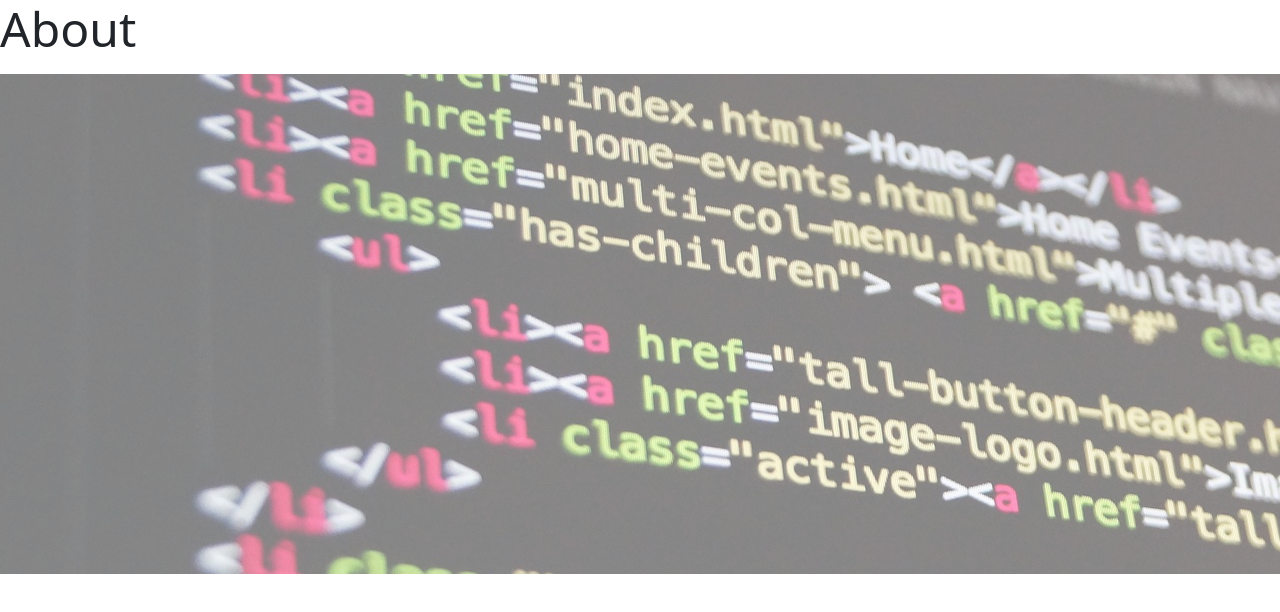
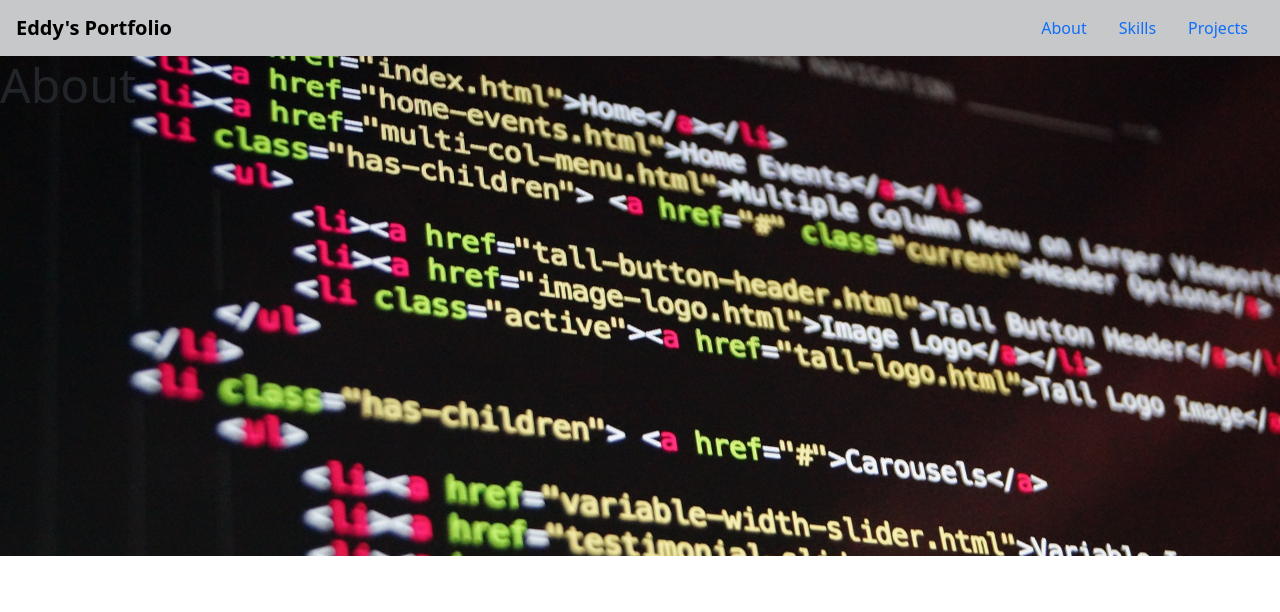
Before and after one commit to eeeeeddy/Portfolio, a React (Create React App) app: page /About in a window 1280 px wide. Shown: the top 612 px of the page. Built offline with nearby package versions, Linux system fonts and the light colour scheme.

Commit message:
Main 페이지 분리 (분리 작업 후 병합 예정)

```diff
--- a/src/css/About.css
+++ b/src/css/About.css
@@ -1,3 +1,9 @@
-.img {
+/* .img {
     background-image: url('../image/bg-img.jpg');
+} */
+
+#About {
+    background-image: url('../image/bg-img.jpg');
+    background-size: cover;
+    height: 500px;
 }
--- a/src/pages/About.js
+++ b/src/pages/About.js
@@ -1,13 +1,20 @@
 import React from 'react';
 import '../css/About.css';
+import Navbar from './navbar';
 
 function About() {
     return (
-        <div id="About" className='mb-5'>
-            <p className='display-5 text-start'>About</p>
+        <div>
 
-            <div className="img" style={{height:"500px", opacity:"50%"}}></div>
+            <Navbar />
+
+            <div id="About" className='mb-5'>
+                <p className='display-5 text-start'>About</p>
+
+                <div className="img" style={{ height: "500px", opacity: "50%" }}></div>
+            </div>
         </div>
+
     );
 }
 
--- a/src/pages/Main.js
+++ b/src/pages/Main.js
@@ -14,13 +14,13 @@ function Main() {
             <div className="scrollspy-example bg-white p-3 rounded-2 mt-5" data-bs-spy="scroll" data-bs-target="#navbar-example2" data-bs-root-margin="0px 0px -40%" data-bs-smooth-scroll="true" tabIndex={0}>
 
                 {/* About */}
-                <About />
+                {/* <About /> */}
 
                 {/* Skills */}
-                <Skills />
+                {/* <Skills /> */}
 
                 {/* Projects */}
-                <Projects />
+                {/* <Projects /> */}
             </div>
         </div>
     );
--- a/src/pages/Projects.js
+++ b/src/pages/Projects.js
@@ -1,7 +1,12 @@
 import React from 'react';
+import Navbar from './navbar';
 
 function Projects() {
     return (
+        <div>
+
+            <Navbar />
+
             <div id="Projects">
                 <p className='display-5 text-start'>Projects</p>
                 <ul>
@@ -9,8 +14,10 @@ function Projects() {
                     <p>- BeatBuddy</p>
                     <p>- Portfolio Page</p>
                 </ul>
-            <div style={{height:"500px"}}></div>
+                <div style={{ height: "500px" }}></div>
             </div>
+        </div>
+
     );
 }
 
--- a/src/pages/Skills.js
+++ b/src/pages/Skills.js
@@ -1,16 +1,23 @@
 import React from 'react';
+import Navbar from './navbar';
 
 function Skills() {
     return (
-        <div id="Skills" className='mt-3 mb-5'>
-            <p className='display-5 text-start'>Skills</p>
-            {/* <img src="" width="40" height="40"/> */}
-            <img src="https://www.vectorlogo.zone/logos/reactjs/reactjs-ar21.svg" alt="React" width="80" height="40"/>
-            <p>Spring, HTML, CSS, Python, MySQL, ElasticSearch, Kibana, Git, Github, Docker, AWS</p>
-            <p>AWS CodeDeploy, Amazon EC2, Github Action, Github pages, notion, Bootstrap, Axure</p>
+        <div>
 
-            <div style={{height:"500px"}}></div>
+            <Navbar />
+
+            <div id="Skills" className='mb-5'>
+                <p className='display-5 text-start'>Skills</p>
+                {/* <img src="" width="40" height="40"/> */}
+                <img src="https://www.vectorlogo.zone/logos/reactjs/reactjs-ar21.svg" alt="React" width="80" height="40" />
+                <p>Spring, HTML, CSS, Python, MySQL, ElasticSearch, Kibana, Git, Github, Docker, AWS</p>
+                <p>AWS CodeDeploy, Amazon EC2, Github Action, Github pages, notion, Bootstrap, Axure</p>
+
+                <div style={{ height: "500px" }}></div>
+            </div>
         </div>
+
     );
 }
 
--- a/src/pages/navbar.js
+++ b/src/pages/navbar.js
@@ -4,18 +4,27 @@ import '../css/navbar.css';
 function navbar() {
     return (
         <div>
-            <nav id="navbar-example2" className="navbar bg-dark bg-opacity-25 px-3 mb-3">
-                <a className="navbar-brand" href="/"><strong>Eddy's Portfolio</strong></a>
+            <nav id="navbar-example2" className="navbar bg-dark bg-opacity-25 px-3">
+                <a className="navbar-brand" href="/Portfolio"><strong>Eddy's Portfolio</strong></a>
                 <ul className="nav nav-pills">
-                    <li className="nav-item">
-                        <a className="nav-link" href="#About">About</a>
+                    <li className='nav-item'>
+                        <a className='nav-link' href='/Portfolio/About'>About</a>
+                    </li>
+                    <li className='nav-item'>
+                        <a className='nav-link' href='/Portfolio/Skills'>Skills</a>
+                    </li>
+                    <li className='nav-item'>
+                        <a className='nav-link' href='/Portfolio/Projects'>Projects</a>
+                    </li>
+                    {/* <li className="nav-item">
+                        <a className="nav-link" href="#About">[S]About</a>
                     </li>
                     <li className="nav-item">
-                        <a className="nav-link" href="#Skills">Skills</a>
+                        <a className="nav-link" href="#Skills">[S]Skills</a>
                     </li>
                     <li className="nav-item">
-                        <a className="nav-link" href="#Projects">Projects</a>
-                    </li>
+                        <a className="nav-link" href="#Projects">[S]Projects</a>
+                    </li> */}
                 </ul>
             </nav>
         </div>
```
Lines whose indentation alone changed are shown as unchanged.
